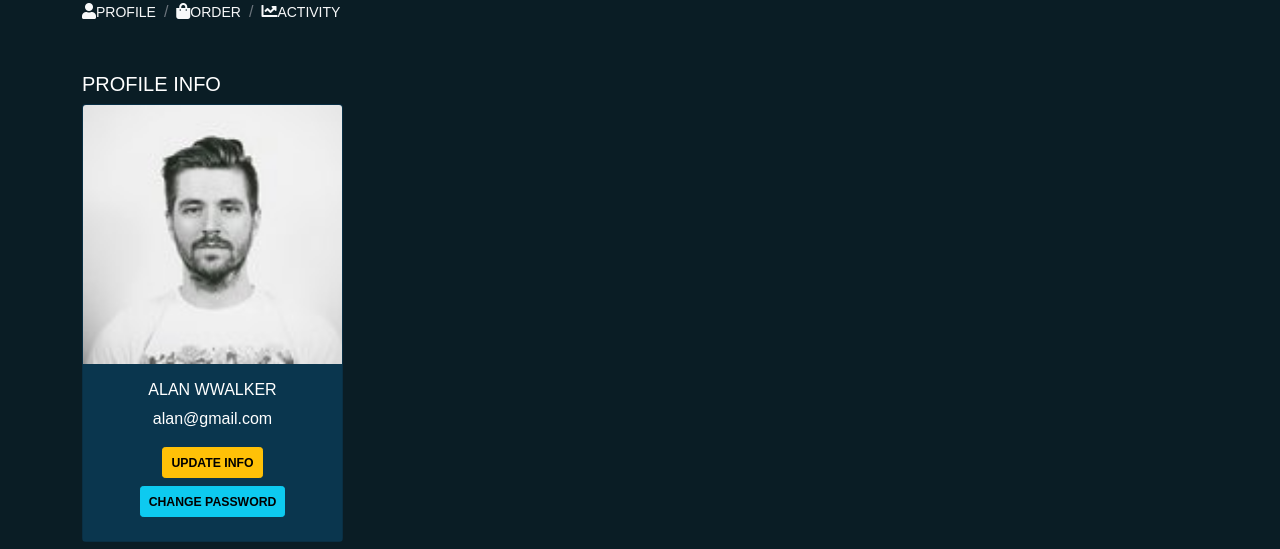
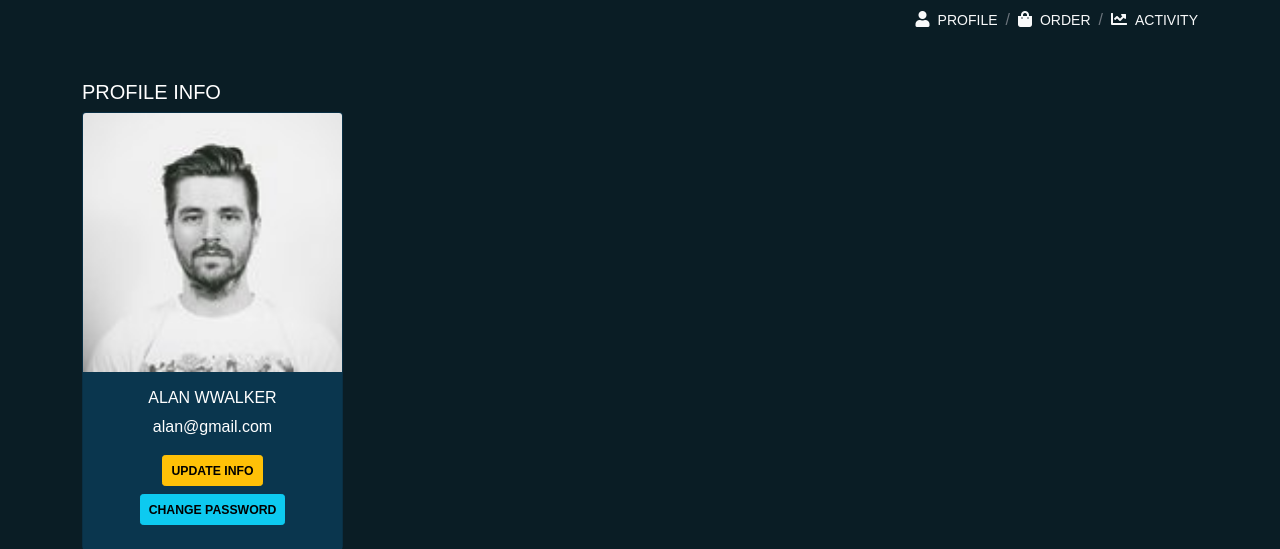
Before and after one commit to habib789/Django-ecommerce, a Django app: a page that uses accounts/templates/accounts/nav.html in a window 1280 px wide. Shown: the part 76-625 px from the top of the page. Run offline with Django 3.2, Linux system fonts and the light colour scheme; a user stored in the database is signed in; data comes from the database, SQL or seed files in the repository; some libraries are stand-ins or nearby versions.

Commit message:
margin padding resolved

```diff
--- a/accounts/templates/accounts/nav.html
+++ b/accounts/templates/accounts/nav.html
@@ -1,15 +1,13 @@
-
-<div class="mx-auto">
-  <ol class="breadcrumb text-light " style="background:transparent;">
-      <li class="breadcrumb-item active ml-auto">
-        <a class="text-decoration-none text-light" href="{% url 'accounts:profile_view' pk=user.pk username=user.username %}"><i class="fas fa-user mr-2"></i><small>PROFILE</small></a>
+<div class="mt-2">
+      <ol class="breadcrumb text-light" style="background:transparent;">
+      <li class="breadcrumb-item active ms-auto">
+        <a class="text-decoration-none text-light" href="{% url 'accounts:profile_view' pk=user.pk username=user.username %}"><i class="fas fa-user me-2"></i><small>PROFILE</small></a>
     </li>
     <li class="breadcrumb-item">
-        <a class="text-decoration-none text-light" href="{% url 'accounts:order_list' %}"><i class="fas fa-shopping-bag mr-2"></i><small>ORDER</small></a>
+        <a class="text-decoration-none text-light" href="{% url 'accounts:order_list' %}"><i class="fas fa-shopping-bag me-2"></i><small>ORDER</small></a>
     </li>
     <li class="breadcrumb-item" aria-current="page">
-        <a class="text-decoration-none text-light" href="#"><i class="fas fa-chart-line mr-2"></i><small>ACTIVITY</small></a>
+        <a class="text-decoration-none text-light" href="#"><i class="fas fa-chart-line me-2"></i><small>ACTIVITY</small></a>
     </li>
   </ol>
-
 </div>
```
